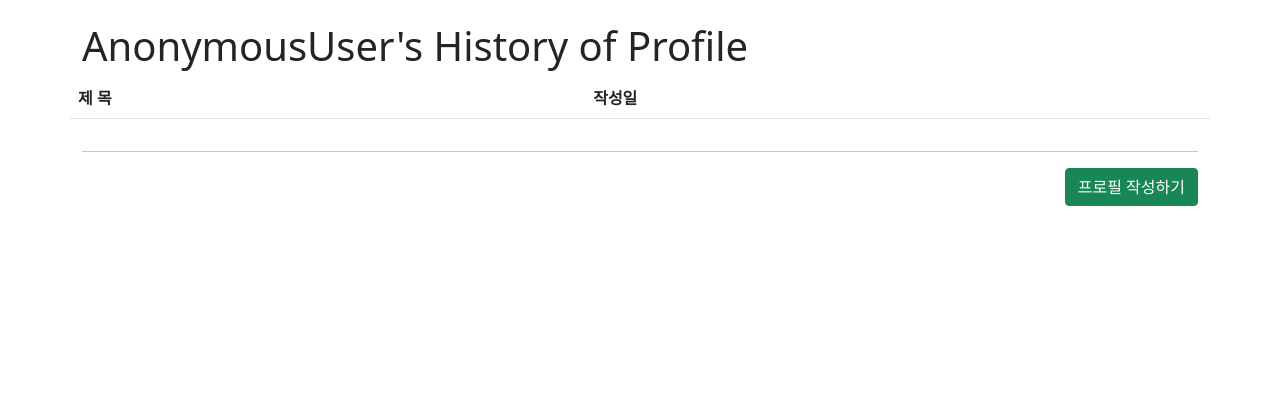
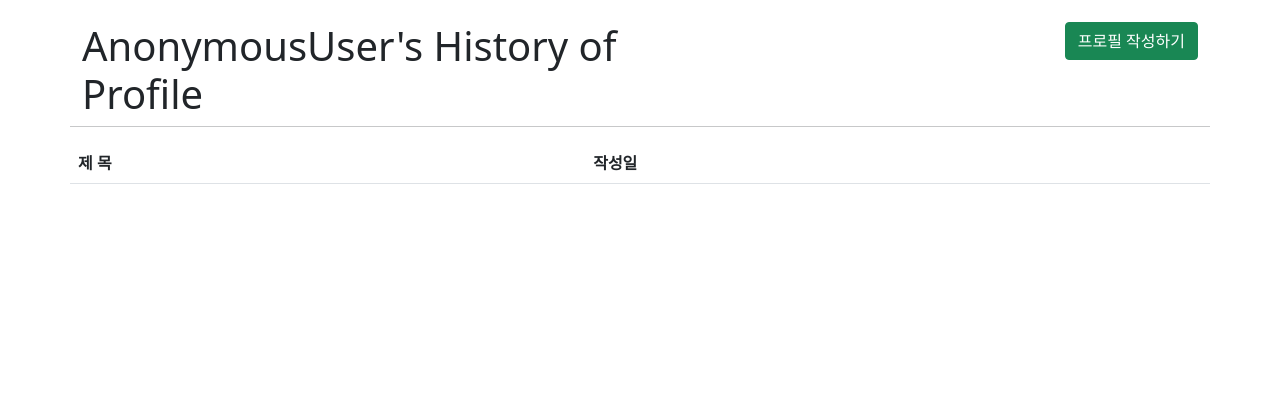
Before and after one commit to codingcity/codingcitynet, a Django app: page /profilehistory/ in a window 1280 px wide. Shown: the part 69-474 px from the top of the page. Run offline with Django 4.2, Linux system fonts and the light colour scheme; lists and menus that the app fills with data are empty; some libraries are stand-ins or nearby versions.

Commit message:
profilehistoryAuthDispChange2

```diff
--- a/templates/profilehistory/profile_list.html
+++ b/templates/profilehistory/profile_list.html
@@ -5,7 +5,18 @@
 <div class="container my-3">
     <div class="row my-3">
 
-            <h1> {{ user }}'s History of Profile </h1>
+
+         <div class="col">
+             <h1> {{ user }}'s History of Profile </h1>
+         </div>
+        <div class="col">
+            {% if request.user.is_authenticated%}
+                <a href="{% url 'profilehistory:profile_create' %}" type="button" class="btn btn-success float-end">프로필 작성하기</a>
+            {% else %}
+                <a href="{% url 'common:login' %}" type="button" class="btn btn-success float-end">프로필 작성하기</a>
+            {% endif %}
+        </div>
+        <hr/>
 
             <table class="table table-striped table-hover">
               <thead class="thead-success">
@@ -50,14 +61,7 @@
             </table>
 
     </div>
-    <div>
-        <hr/>
-        {% if request.user.is_authenticated%}
-            <a href="{% url 'profilehistory:profile_create' %}" type="button" class="btn btn-success float-end">프로필 작성하기</a>
-        {% else %}
-            <a href="{% url 'common:login' %}" type="button" class="btn btn-success float-end">프로필 작성하기</a>
-        {% endif %}
-    </div>
+
 </div>
 
 
```
